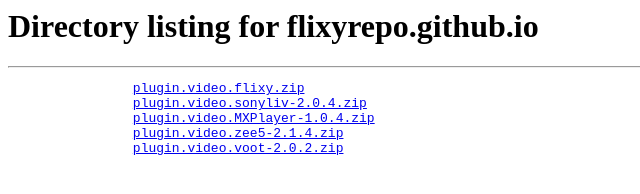
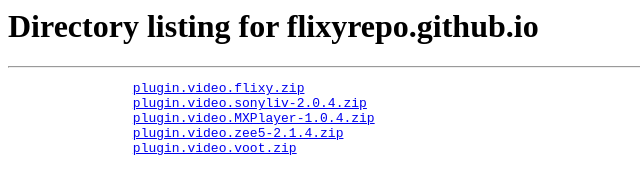
Before and after one commit to lakshit7811/flixyrepo.github.io, a plain HTML site: page index.html in a window 1280 px wide. Shown: the full height of the page, 0-640 px from the left. Drawn offline with Linux system fonts and the light colour scheme.

Commit message:
Update index.html

```diff
--- a/index.html
+++ b/index.html
@@ -9,7 +9,7 @@
                 <a href="plugin.video.sonyliv-2.0.4.zip">plugin.video.sonyliv-2.0.4.zip</a>
                 <a href="plugin.video.MXPlayer-1.0.4.zip">plugin.video.MXPlayer-1.0.4.zip</a>
                 <a href="plugin.video.zee5-2.1.4.zip">plugin.video.zee5-2.1.4.zip</a>
-                <a href="plugin.video.voot-2.0.2.zip">plugin.video.voot-2.0.2.zip</a>
+                <a href="plugin.video.voot.zip">plugin.video.voot.zip</a>
 
   </pre>
     </body>
```
